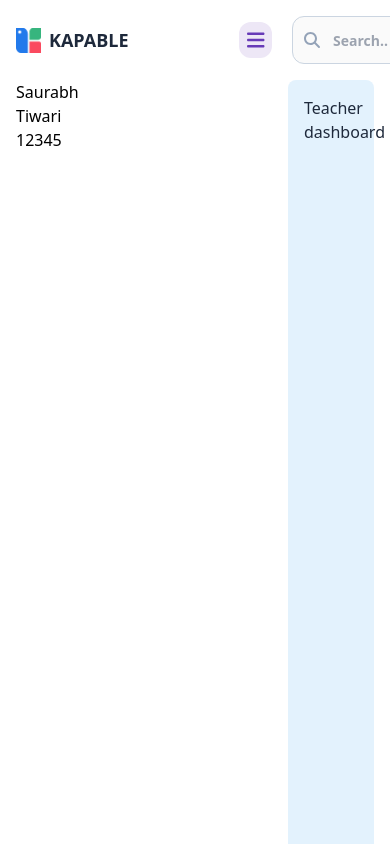
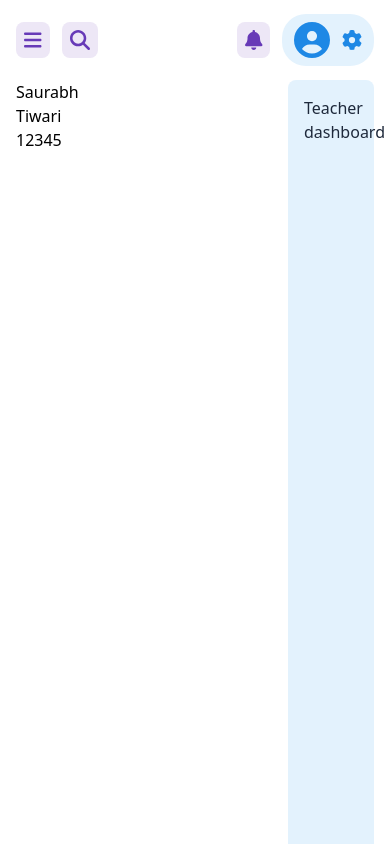
Before and after one commit to SaurabhTiwari4093/kapable, a Next.js app: page /user/teacher/dashboard in a window 390 px wide. Built offline with nearby package versions, Linux system fonts and the light colour scheme.

Commit message:
navbar for mobile

```diff
--- a/components/navbar.js
+++ b/components/navbar.js
@@ -16,23 +16,26 @@ export default function Navbar(props) {
   }
   return (
     <div className='bg-white h-20 flex justify-between fixed top w-full items-center p-4 text-slate-800 z-20'>
-      <div className="flex items-center gap-5">
-        <div className="flex justify-between items-center w-64">
-          <div className="flex gap-2 items-center font-bold text-lg">
+      <div className="flex items-center gap-3 md:gap-5">
+        <div className="flex md:justify-between items-center md:w-64">
+          <div className="gap-2 items-center font-bold text-lg hidden md:flex">
             <div className="flex justify-center items-center"><Image src={Logo} width="25" height="25"/></div>
             <div className="flex justify-center items-center">KAPABLE</div>
           </div>
           <div className="flex items-center">
-            <button className="py-1 px-2 text-xl rounded-xl bg-[#ede7f6] text-[#673ab7] hover:bg-[#673ab7] hover:text-white" onClick={sidebar}>
+            <button className="py-1 px-2 text-xl rounded-lg bg-[#ede7f6] text-[#673ab7] hover:bg-[#673ab7] hover:text-white" onClick={sidebar}>
               <FontAwesomeIcon icon={faBars}/>
             </button>
           </div>
         </div>
-        <div className="relative flex items-center">
-          <input type="text" className="w-96 bg-[#fafafa] h-12 border border-slate-300 outline-[#1e88e5] rounded-xl text-sm px-2 text-slate-600 font-semibold pl-10" placeholder="Search.."/>
+        <div className="relative hidden md:flex items-center">
+          <input type="text" className="w-96 bg-[#fafafa] h-12 border border-slate-300 outline-[#1e88e5] rounded-lg text-sm px-2 text-slate-600 font-semibold pl-10" placeholder="Search.."/>
           <div className="absolute left-3 text-slate-400">
             <FontAwesomeIcon icon={faSearch}/>
           </div>
+        </div>
+        <div className="md:hidden py-1 px-2 text-xl rounded-lg bg-[#ede7f6] text-[#673ab7] hover:bg-[#673ab7] hover:text-white">
+            <FontAwesomeIcon icon={faSearch}/>
         </div>
       </div>
       <div className="flex items-center gap-3">
--- a/components/sidebar.js
+++ b/components/sidebar.js
@@ -1,4 +1,3 @@
-import React from 'react'
 
 export default function Sidebar() {
   return (
--- a/pages/user/teacher/dashboard.js
+++ b/pages/user/teacher/dashboard.js
@@ -1,14 +1,23 @@
 import Navbar from "../../../components/navbar";
 import Sidebar from "../../../components/sidebar";
-import { useState } from "react";
+import { useState ,useEffect} from "react";
 
 export default function Dashboard() {
   const [sidebarOpen, setSidebarOpen] = useState(true);
+  const [dashboardWidth,setDashboardWidth]=useState(true);
+  // const [width, setWidth] = useState(window.innerWidth);
+
+  // useEffect(() => {
+  //   if(width<="768px"){
+  //     //in mobile view open side bar above dashboard
+  //     setDashboardWidth(false);
+  //   }
+  // }, [])
   return (
     <>
       <Navbar sidebarOpen={sidebarOpen} setSidebarOpen={setSidebarOpen}/>
       {sidebarOpen?<Sidebar/>:""}
-      <div className="px-4 pt-20 h-screen text-slate-800" style={sidebarOpen?{paddingLeft:"18rem"}:{paddingLeft:"1rem"}}>
+      <div className="px-4 pt-20 h-screen text-slate-800" style={dashboardWidth&&sidebarOpen?{paddingLeft:"18rem"}:{paddingLeft:"1rem"}}>
         <div className="bg-[#e3f2fd] h-full rounded-t-lg p-4">
           Teacher dashboard
         </div>
```
